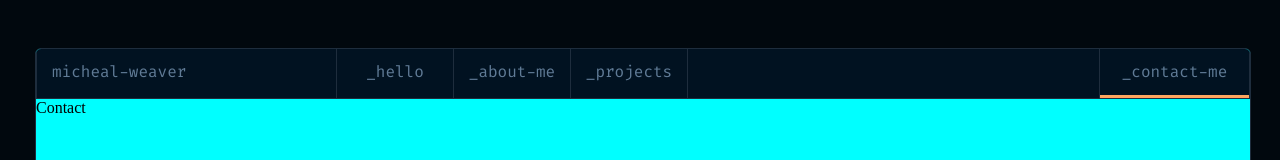
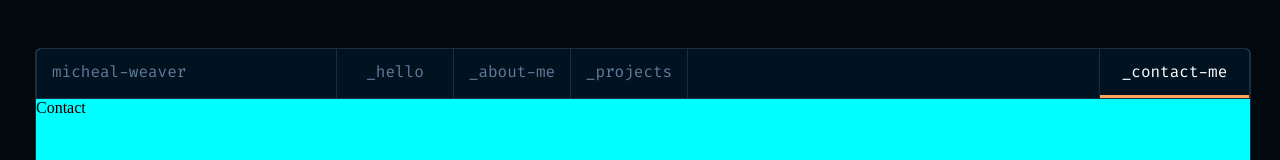
Before and after one commit to INDIANA-Jen/portfolio_client, a React (Vite) app: page /contact in a window 1280 px wide. Shown: the top 160 px of the page. Built offline with nearby package versions, Linux system fonts and the light colour scheme.

Commit message:
color active

```diff
--- a/src/components/Header/navbar/navcards/Navcard.module.scss
+++ b/src/components/Header/navbar/navcards/Navcard.module.scss
@@ -30,6 +30,7 @@
     }
     .active {
         border-bottom: 3px solid $oneAccentColor;
+        color: $forSecondaryColor;
 
 }
 }
```
